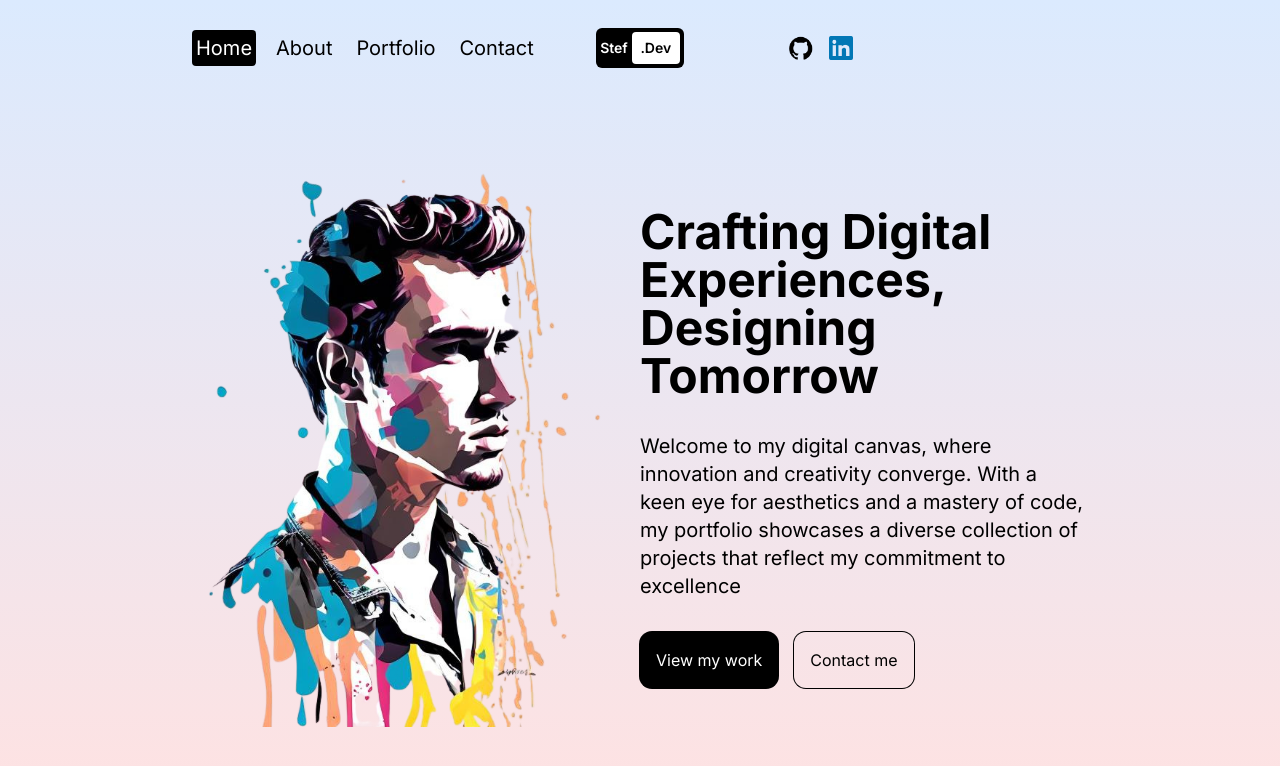
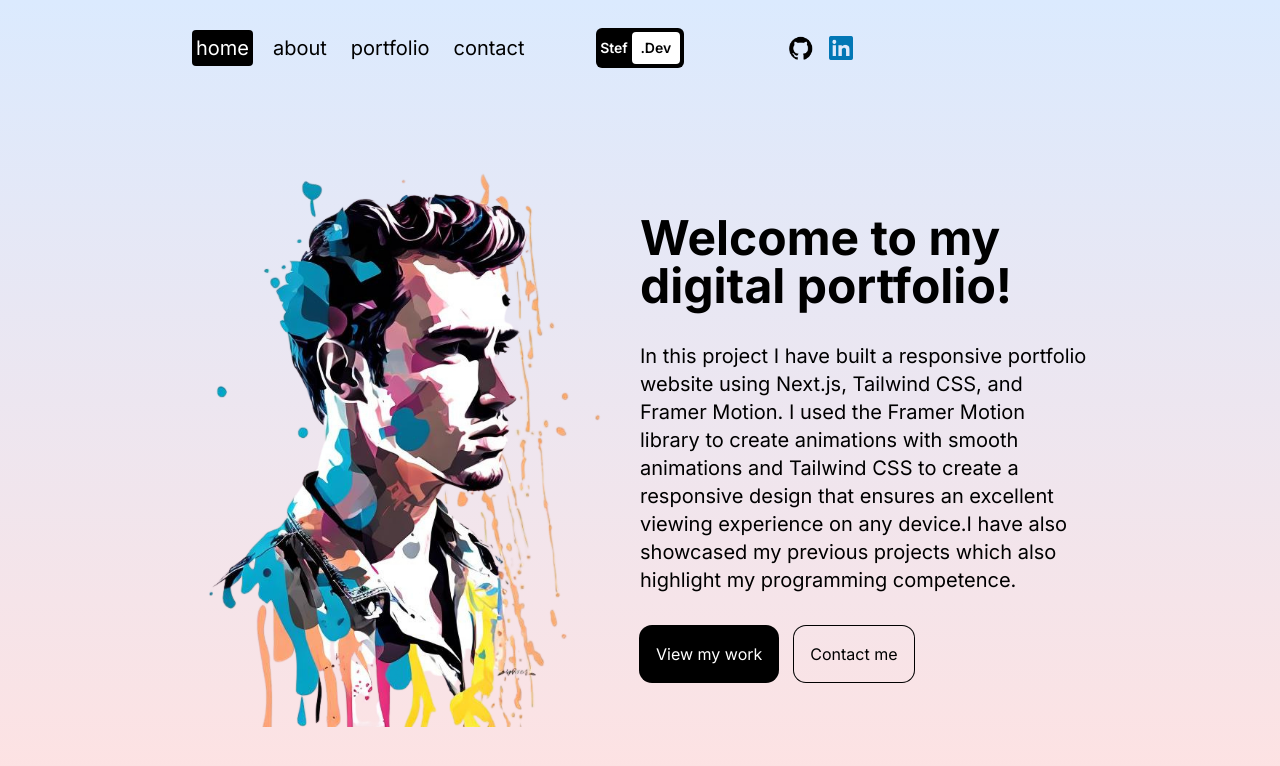
Before and after one commit to StefanoCumbo/NextJS-Portfolio, a Next.js app: page / in a window 1280 px wide. Shown: the top 766 px of the page. Built offline with nearby package versions, Linux system fonts and the light colour scheme.

Commit message:
small tweaks

```diff
--- a/src/app/contact/page.jsx
+++ b/src/app/contact/page.jsx
@@ -48,7 +48,7 @@ const ContactPage = () => {
     <motion.div className="h-full overflow-scroll" initial={{ y: "-200vh" }} animate={{ y: "0%" }} transition={{ duration: 1.5 }}>
       <div className="h-full flex flex-col lg:flex-row px-4 sm:px-8 md:px-12 lg:px-20 xl:px-48">
         {/* Text container */}
-        <div className=" xs:flex xs:flex-col xs:m-20 xs:text-2xl h-1/2 lg:h-full lg:w-1/2 flex items-center justify-center text-6xl">
+        <div className=" xs:flex xs:flex-col xs:m-20 xs:text-2xl h-1/2 lg:h-full lg:w-1/2 flex items-center justify-center l:text-6xl xl:text-6xl">
           <div>
             {text.split("").map((letter, index) => (
               <motion.span key={index} initial={{ opacity: 1 }} animate={{ opacity: 0 }} transition={{ duration: 3, repeat: Infinity, delay: index * 0.1 }}>
--- a/src/app/page.jsx
+++ b/src/app/page.jsx
@@ -15,11 +15,10 @@ const Homepage = () => {
     {/* TEXT CONTAINER */}
     <div className="h-1/2   lg:h-full lg:w-1/2   flex flex-col gap-8 justify-center items-center ">
       <h1 className=" xs:text-lg  text-4xl font-bold md:text-5xl   ">
-        Crafting Digital Experiences, Designing Tomorrow
+        Welcome to my digital portfolio!
       </h1>
       <p className="md:text-xl">
-        Welcome to my digital canvas, where innovation and creativity converge. With a keen eye for aesthetics and a mastery of code, my
-        portfolio showcases a diverse collection of projects that reflect my commitment to excellence
+      In this project I have built a responsive portfolio website using Next.js, Tailwind CSS, and Framer Motion. I used the Framer Motion library to create animations with smooth animations and Tailwind CSS to create a responsive design that ensures an excellent viewing experience on any device.I have also showcased my previous projects which also highlight my programming competence.
       </p>
       <div className="flex gap-4 w-full">
         <Link href="/portfolio">
--- a/src/app/portfolio/page.jsx
+++ b/src/app/portfolio/page.jsx
@@ -11,7 +11,7 @@ const items = [
     title: "React E-Commerce store",
     desc: " A full-stack eCommerce platform developed with React, MongoDB, Express.js, Node.js, and TypeScript. The application features secure JWT authentication, efficient global state management through React Context, and robust TypeScript interfaces for enhanced type safety and seamless API integration across user sessions and cart functionality.",
     img: "https://images.pexels.com/photos/3944405/pexels-photo-3944405.jpeg?auto=compress&cs=tinysrgb&w=1260&h=750&dpr=2",
-    link: "https://lama.dev",
+    link: "",
   },
   {
     id: 2,
@@ -19,7 +19,7 @@ const items = [
     title: "UEA Parking  Management System",
     desc: "Developed a parking management system using React, Node.js, Express.js, and MongoDB. The system featured a responsive UI with interactive charts and dynamic popups, RESTful APIs for real-time data, and secure data storage. It was optimized for high performance in a simulated cloud environment",
     img: "https://images.pexels.com/photos/395537/pexels-photo-395537.jpeg?auto=compress&cs=tinysrgb&w=600",
-    link: "https://lama.dev",
+    link: "",
   },
 
 ];
@@ -60,7 +60,7 @@ const PortfolioPage = () => {
                     {item.desc}
                   </p>
                   <Link href={item.link} className="flex justify-end">
-                    <button className="p-2 text-sm md:p-2 md:text-md lg:p-4 lg:text-lg bg-white text-gray-600 font-semibold m-4 rounded">See Demo</button>
+                    <button className="p-2 text-sm md:p-2 md:text-md lg:p-4 lg:text-lg bg-white text-gray-600 font-semibold m-4 rounded">View Work</button>
                   </Link>
                 </div>
               </div>
--- a/src/components/navbar.jsx
+++ b/src/components/navbar.jsx
@@ -9,10 +9,10 @@ import {motion} from "framer-motion"
 
 const links = [
 
-    {url: "/", title: "Home"},
-    {url: "/about", title:"About"},
-    {url: "/portfolio", title: "Portfolio"},
-    {url: "/contact", title: "Contact"}
+    {url: "/", title: "home"},
+    {url: "/about", title:"about"},
+    {url: "/portfolio", title: "portfolio"},
+    {url: "/contact", title: "contact"}
 
 ];
 
```
